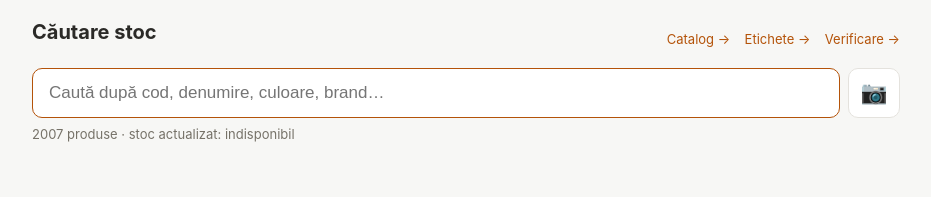
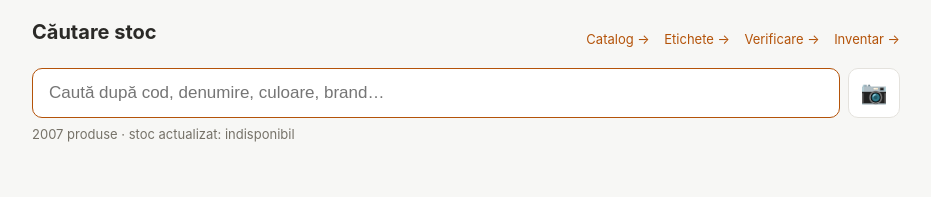
Before and after one commit to metameridiansrl-eng/smartbill-stoc, a website: page public/index.html in a window 1280 px wide. Shown: the whole page, without its empty margins (174-1105 px from the left). Drawn offline with Linux system fonts and the light colour scheme; no server answers.

Commit message:
Update index.html

```diff
--- a/public/index.html
+++ b/public/index.html
@@ -168,6 +168,7 @@
       <a class="nav-link" href="/catalog.html">Catalog →</a>
       <a class="nav-link" href="/etichete.html">Etichete →</a>
       <a class="nav-link" href="/verificare.html">Verificare →</a>
+      <a class="nav-link" href="/inventar.html">Inventar →</a>
     </div>
   </div>
   <div class="search-row">
```
